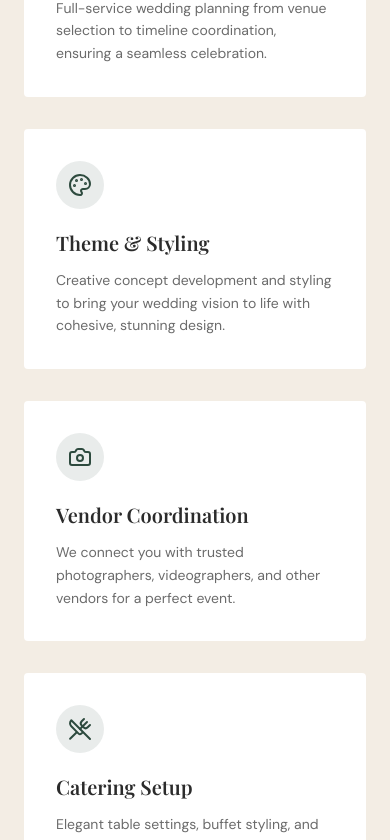
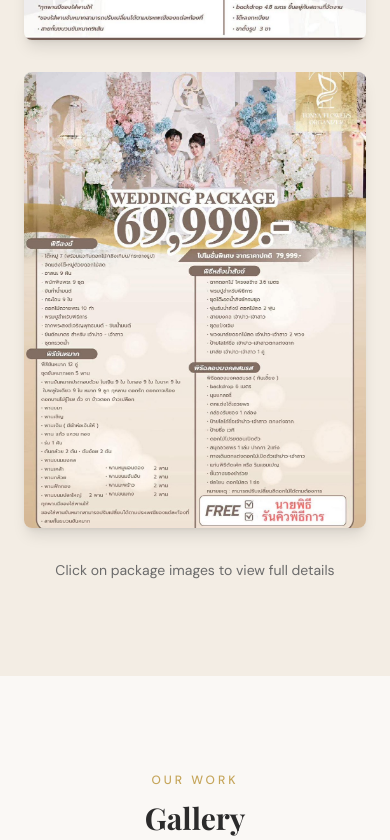
Before and after one commit to panuwit009/Tonya-Flowers-Wedding-Studio, a Next.js app: page / in a window 390 px wide. Shown: the part 2940-3780 px from the top of the page. Built offline with nearby package versions, Linux system fonts and the light colour scheme; a web font is replaced by a local one.

Commit message:
feat: update Gallery and Services with real images
Add 9 gallery images, 5 video clips with modals, and 2 package images with detail view.

```diff
--- a/components/gallery.tsx
+++ b/components/gallery.tsx
@@ -1,15 +1,32 @@
+"use client"
+
 import Image from "next/image"
+import { useState } from "react"
+import { Play, X } from "lucide-react"
 
 const images = [
-  { src: "/images/gallery-1.jpg", alt: "Wedding bouquet floral arrangement" },
-  { src: "/images/gallery-2.jpg", alt: "Wedding reception table decoration" },
-  { src: "/images/gallery-3.jpg", alt: "Outdoor wedding ceremony arch" },
-  { src: "/images/gallery-4.jpg", alt: "Bride holding wedding bouquet" },
-  { src: "/images/gallery-5.jpg", alt: "Wedding stage decoration" },
-  { src: "/images/gallery-6.jpg", alt: "Thai wedding floral garlands" },
+  { src: "/images/Tonya-Flowers/gallery/495584888_1244885524307329_9024202854159681935_n.jpg", alt: "ผลงานจัดดอกไม้งานแต่งงาน" },
+  { src: "/images/Tonya-Flowers/gallery/589728336_1426528329476380_8083004637293573527_n.jpg", alt: "ตกแต่งดอกไม้งานแต่งงาน" },
+  { src: "/images/Tonya-Flowers/gallery/600561824_1442315927897620_8834827926545029937_n.jpg", alt: "ช่อดอกไม้เจ้าสาว" },
+  { src: "/images/Tonya-Flowers/gallery/615485902_1466579058804640_6610303332765749702_n.jpg", alt: "ซุ้มดอกไม้งานแต่งงาน" },
+  { src: "/images/Tonya-Flowers/gallery/615854345_1466578822137997_3089199680189196873_n.jpg", alt: "ตกแต่งสถานที่งานแต่งงาน" },
+  { src: "/images/Tonya-Flowers/gallery/615887200_1466578932137986_6781796168299664097_n.jpg", alt: "ดอกไม้ตกแต่งโต๊ะ" },
+  { src: "/images/Tonya-Flowers/gallery/617073687_1466579225471290_7996041395477525359_n.jpg", alt: "จัดดอกไม้งานพิธี" },
+  { src: "/images/Tonya-Flowers/gallery/617331002_1466578918804654_4685204856150076372_n.jpg", alt: "ผลงานดอกไม้สด" },
+  { src: "/images/Tonya-Flowers/gallery/619115247_1471603808302165_3714067486418132049_n.jpg", alt: "ตกแต่งงานแต่งงาน" },
+]
+
+const videos = [
+  { src: "/images/Tonya-Flowers/gallery/793550816.787496.mp4", poster: "/images/Tonya-Flowers/gallery/495584888_1244885524307329_9024202854159681935_n.jpg" },
+  { src: "/images/Tonya-Flowers/gallery/793550816.839532.mp4", poster: "/images/Tonya-Flowers/gallery/589728336_1426528329476380_8083004637293573527_n.jpg" },
+  { src: "/images/Tonya-Flowers/gallery/793550887.880169.mp4", poster: "/images/Tonya-Flowers/gallery/600561824_1442315927897620_8834827926545029937_n.jpg" },
+  { src: "/images/Tonya-Flowers/gallery/793550887.944629.mp4", poster: "/images/Tonya-Flowers/gallery/615485902_1466579058804640_6610303332765749702_n.jpg" },
+  { src: "/images/Tonya-Flowers/gallery/793550888.120475.mp4", poster: "/images/Tonya-Flowers/gallery/615854345_1466578822137997_3089199680189196873_n.jpg" },
 ]
 
 export function Gallery() {
+  const [selectedVideo, setSelectedVideo] = useState<string | null>(null)
+
   return (
     <section id="gallery" className="bg-background py-24">
       <div className="mx-auto max-w-6xl px-6">
@@ -26,6 +43,7 @@ export function Gallery() {
           </p>
         </div>
 
+        {/* Images Grid */}
         <div className="mt-16 grid gap-4 sm:grid-cols-2 lg:grid-cols-3">
           {images.map((image, index) => (
             <div
@@ -46,7 +64,58 @@ export function Gallery() {
             </div>
           ))}
         </div>
+
+        {/* Videos Section */}
+        <div className="mt-12">
+          <h3 className="mb-6 text-center font-serif text-xl font-semibold text-foreground">
+            Videos
+          </h3>
+          <div className="grid gap-4 sm:grid-cols-2 lg:grid-cols-3 xl:grid-cols-5">
+            {videos.map((video) => (
+              <button
+                key={video.src}
+                onClick={() => setSelectedVideo(video.src)}
+                className="group relative aspect-[9/16] overflow-hidden rounded-sm bg-muted"
+              >
+                <video
+                  src={video.src}
+                  className="h-full w-full object-cover"
+                  muted
+                  playsInline
+                  preload="metadata"
+                />
+                <div className="absolute inset-0 flex items-center justify-center bg-black/30 transition-colors group-hover:bg-black/40">
+                  <div className="flex h-14 w-14 items-center justify-center rounded-full bg-white/90 transition-transform group-hover:scale-110">
+                    <Play className="h-6 w-6 text-primary" fill="currentColor" />
+                  </div>
+                </div>
+              </button>
+            ))}
+          </div>
+        </div>
       </div>
+
+      {/* Video Modal */}
+      {selectedVideo && (
+        <div
+          className="fixed inset-0 z-50 flex items-center justify-center bg-black/80 p-4"
+          onClick={() => setSelectedVideo(null)}
+        >
+          <button
+            onClick={() => setSelectedVideo(null)}
+            className="absolute right-4 top-4 rounded-full bg-white/10 p-2 text-white transition-colors hover:bg-white/20"
+          >
+            <X className="h-6 w-6" />
+          </button>
+          <video
+            src={selectedVideo}
+            className="max-h-[90vh] max-w-full rounded-lg"
+            controls
+            autoPlay
+            onClick={(e) => e.stopPropagation()}
+          />
+        </div>
+      )}
     </section>
   )
 }
--- a/components/services.tsx
+++ b/components/services.tsx
@@ -1,45 +1,23 @@
-import { Flower, CalendarHeart, Palette, Camera, UtensilsCrossed, Music } from "lucide-react"
+"use client"
 
-const services = [
+import Image from "next/image"
+import { useState } from "react"
+import { X, ZoomIn } from "lucide-react"
+
+const packages = [
   {
-    icon: Flower,
-    title: "Floral Design",
-    description:
-      "Custom bridal bouquets, ceremony arches, table centerpieces, and venue decorations tailored to your theme.",
+    src: "/images/Tonya-Flowers/package/S__12288021.jpg",
+    alt: "แพ็คเกจบริการจัดดอกไม้งานแต่งงาน 1",
   },
   {
-    icon: CalendarHeart,
-    title: "Wedding Planning",
-    description:
-      "Full-service wedding planning from venue selection to timeline coordination, ensuring a seamless celebration.",
-  },
-  {
-    icon: Palette,
-    title: "Theme & Styling",
-    description:
-      "Creative concept development and styling to bring your wedding vision to life with cohesive, stunning design.",
-  },
-  {
-    icon: Camera,
-    title: "Vendor Coordination",
-    description:
-      "We connect you with trusted photographers, videographers, and other vendors for a perfect event.",
-  },
-  {
-    icon: UtensilsCrossed,
-    title: "Catering Setup",
-    description:
-      "Elegant table settings, buffet styling, and dining area decoration to complement your reception.",
-  },
-  {
-    icon: Music,
-    title: "Day-of Coordination",
-    description:
-      "Professional on-site management on your wedding day so you can relax and enjoy every moment.",
+    src: "/images/Tonya-Flowers/package/S__12288022.jpg",
+    alt: "แพ็คเกจบริการจัดดอกไม้งานแต่งงาน 2",
   },
 ]
 
 export function Services() {
+  const [selectedImage, setSelectedImage] = useState<string | null>(null)
+
   return (
     <section id="services" className="bg-secondary py-24">
       <div className="mx-auto max-w-6xl px-6">
@@ -56,25 +34,60 @@ export function Services() {
           </p>
         </div>
 
-        <div className="mt-16 grid gap-8 sm:grid-cols-2 lg:grid-cols-3">
-          {services.map((service) => (
-            <div
-              key={service.title}
-              className="rounded-sm bg-card p-8 transition-shadow hover:shadow-lg"
+        {/* Package Images */}
+        <div className="mt-16 grid gap-8 md:grid-cols-2">
+          {packages.map((pkg) => (
+            <button
+              key={pkg.src}
+              onClick={() => setSelectedImage(pkg.src)}
+              className="group relative overflow-hidden rounded-lg shadow-lg transition-shadow hover:shadow-xl"
             >
-              <div className="flex h-12 w-12 items-center justify-center rounded-full bg-primary/10">
-                <service.icon size={24} className="text-primary" />
+              <div className="relative aspect-[3/4]">
+                <Image
+                  src={pkg.src}
+                  alt={pkg.alt}
+                  fill
+                  className="object-cover transition-transform duration-500 group-hover:scale-105"
+                />
+                <div className="absolute inset-0 flex items-center justify-center bg-black/0 transition-colors group-hover:bg-black/20">
+                  <div className="flex h-14 w-14 items-center justify-center rounded-full bg-white/0 opacity-0 transition-all group-hover:bg-white/90 group-hover:opacity-100">
+                    <ZoomIn className="h-6 w-6 text-primary" />
+                  </div>
+                </div>
               </div>
-              <h3 className="mt-5 font-serif text-xl font-semibold text-foreground">
-                {service.title}
-              </h3>
-              <p className="mt-3 text-sm leading-relaxed text-muted-foreground">
-                {service.description}
-              </p>
-            </div>
+            </button>
           ))}
         </div>
+
+        <p className="mt-8 text-center text-sm text-muted-foreground">
+          Click on package images to view full details
+        </p>
       </div>
+
+      {/* Image Modal */}
+      {selectedImage && (
+        <div
+          className="fixed inset-0 z-50 flex items-center justify-center bg-black/80 p-4"
+          onClick={() => setSelectedImage(null)}
+        >
+          <button
+            onClick={() => setSelectedImage(null)}
+            className="absolute right-4 top-4 rounded-full bg-white/10 p-2 text-white transition-colors hover:bg-white/20"
+          >
+            <X className="h-6 w-6" />
+          </button>
+          <div className="relative max-h-[90vh] max-w-4xl">
+            <Image
+              src={selectedImage}
+              alt="Package details"
+              width={1200}
+              height={1600}
+              className="max-h-[90vh] w-auto rounded-lg object-contain"
+              onClick={(e) => e.stopPropagation()}
+            />
+          </div>
+        </div>
+      )}
     </section>
   )
 }
```
